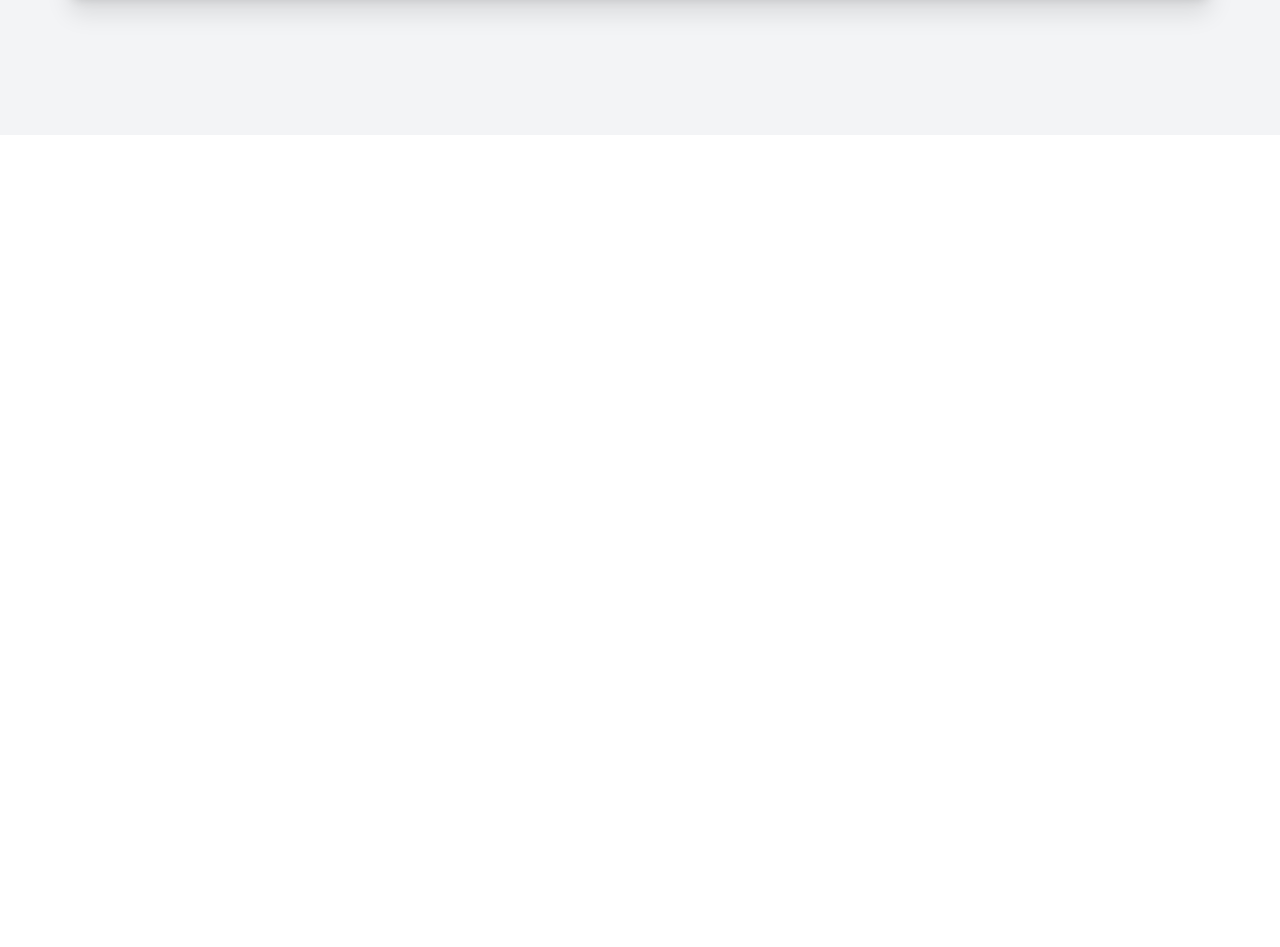
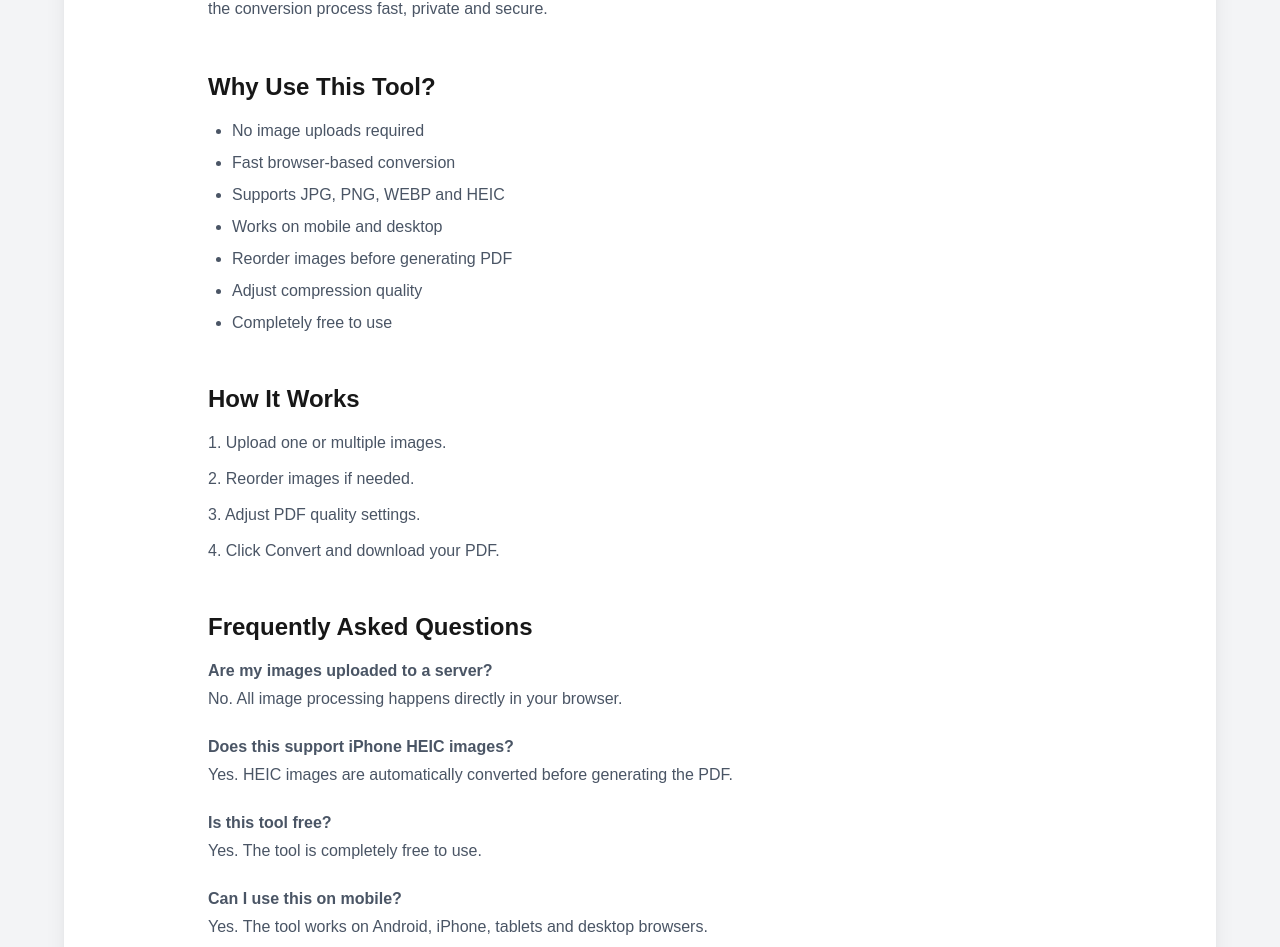
Before and after one commit to san5/image-to-pdf, a Next.js app: page / in a window 1280 px wide. Shown: the part 665-1612 px from the top of the page. Before the commit the page ends 800 px from the top, so only its background shows below. Built offline with nearby package versions, Linux system fonts and the light colour scheme.

Commit message:
added info

```diff
--- a/app/page.tsx
+++ b/app/page.tsx
@@ -368,6 +368,101 @@ export default function Home() {
         <p className="text-center text-sm text-gray-500 mt-6">
           Files never leave your device
         </p>
+
+<div className="max-w-4xl mx-auto mt-16 space-y-12 text-left px-4 pb-4">
+
+  <section>
+    <h2 className="text-2xl font-bold mb-4">
+      Free Image to PDF Converter
+    </h2>
+
+    <p className="text-gray-600 dark:text-gray-300 leading-7">
+      Convert JPG, PNG, WEBP and HEIC images into PDF directly in your browser.
+      Your files never leave your device, making the conversion process fast,
+      private and secure.
+    </p>
+  </section>
+
+  <section>
+    <h2 className="text-2xl font-bold mb-4">
+      Why Use This Tool?
+    </h2>
+
+    <ul className="list-disc pl-6 space-y-2 text-gray-600 dark:text-gray-300">
+      <li>No image uploads required</li>
+      <li>Fast browser-based conversion</li>
+      <li>Supports JPG, PNG, WEBP and HEIC</li>
+      <li>Works on mobile and desktop</li>
+      <li>Reorder images before generating PDF</li>
+      <li>Adjust compression quality</li>
+      <li>Completely free to use</li>
+    </ul>
+  </section>
+
+  <section>
+    <h2 className="text-2xl font-bold mb-4">
+      How It Works
+    </h2>
+
+    <div className="space-y-3 text-gray-600 dark:text-gray-300">
+      <p>1. Upload one or multiple images.</p>
+      <p>2. Reorder images if needed.</p>
+      <p>3. Adjust PDF quality settings.</p>
+      <p>4. Click Convert and download your PDF.</p>
+    </div>
+  </section>
+
+  <section>
+    <h2 className="text-2xl font-bold mb-4">
+      Frequently Asked Questions
+    </h2>
+
+    <div className="space-y-6 text-gray-600 dark:text-gray-300">
+
+      <div>
+        <h3 className="font-semibold mb-1">
+          Are my images uploaded to a server?
+        </h3>
+
+        <p>
+          No. All image processing happens directly in your browser.
+        </p>
+      </div>
+
+      <div>
+        <h3 className="font-semibold mb-1">
+          Does this support iPhone HEIC images?
+        </h3>
+
+        <p>
+          Yes. HEIC images are automatically converted before generating the PDF.
+        </p>
+      </div>
+
+      <div>
+        <h3 className="font-semibold mb-1">
+          Is this tool free?
+        </h3>
+
+        <p>
+          Yes. The tool is completely free to use.
+        </p>
+      </div>
+
+      <div>
+        <h3 className="font-semibold mb-1">
+          Can I use this on mobile?
+        </h3>
+
+        <p>
+          Yes. The tool works on Android, iPhone, tablets and desktop browsers.
+        </p>
+      </div>
+
+    </div>
+  </section>
+
+</div>
       </div>
     </main>
   );
```
